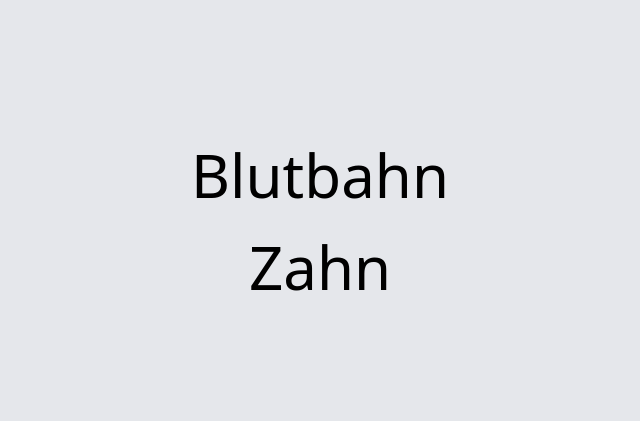
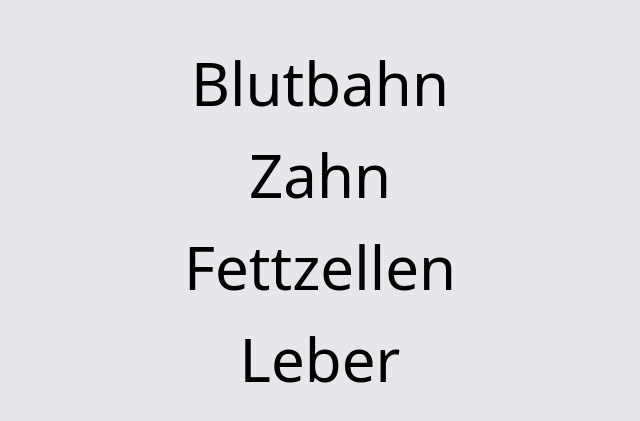
Before and after one commit to JDeinhardt/BlutzuckerClickAdventure, a SvelteKit app: page / in a window 1280 px wide. Shown: the part 179-600 px from the top of the page, without its empty margins (320-960 px from the left). Built offline with nearby package versions, Linux system fonts and the light colour scheme; a web font is replaced by a local one.

Commit message:
added 2 more

```diff
--- a/src/lib/content.json
+++ b/src/lib/content.json
@@ -12,5 +12,19 @@
       "Lorem ipsum dolor sit amet, consetetur sadipscing elitr, sed diam nonumy eirmod tempor invidunt ut labore et dolore magna aliquyam."
     ],
     "img_src": "/assets/Zahn.png"
+  },
+  {
+    "name": "Fettzellen",
+    "speach": [
+      "Lorem ipsum dolor sit amet, consetetur sadipscing elitr, sed diam nonumy eirmod tempor invidunt ut labore et dolore magna aliquyam."
+    ],
+    "img_src": "/assets/Fettzellen.png"
+  },
+  {
+    "name": "Leber",
+    "speach": [
+      "Lorem ipsum dolor sit amet, consetetur sadipscing elitr, sed diam nonumy eirmod tempor invidunt ut labore et dolore magna aliquyam."
+    ],
+    "img_src": "/assets/Leber.png"
   }
 ]
--- a/src/routes/+page.svelte
+++ b/src/routes/+page.svelte
@@ -1,6 +1,14 @@
+<script lang="ts">
+  import { getBodyParts } from "$lib";
+  import type { BodyPart } from "$lib/types";
+
+  const bodyParts: BodyPart[] = getBodyParts();
+</script>
+
 <div
   class="flex items-center content-center flex-col h-screen justify-center text-6xl space-y-8"
 >
-  <a href="/selected/?name=Blutbahn">Blutbahn</a>
-  <a href="/selected/?name=Zahn">Zahn</a>
+  {#each bodyParts as part}
+    <a href="/selected/?name={part.name}">{part.name}</a>
+  {/each}
 </div>
--- a/src/routes/selected/+page.svelte
+++ b/src/routes/selected/+page.svelte
@@ -32,7 +32,11 @@
     <img src={back_arrow} alt="Pfeil zurück" class="invert h-18" />
   </a>
 
-  <img src={bodyPart?.img_src} alt="Blutbahn" class="h-[80%] ml-[8%]" />
+  <img
+    src={bodyPart?.img_src}
+    alt="Blutbahn"
+    class="h-[80%] w-auto ml-[6%] max-w-120 object-contain"
+  />
 
   <!-- Speech bubble -->
   <div class="m-10">
```
Also changed, not shown: static/assets/Fettzellen.png (added), static/assets/Leber.png (added).
